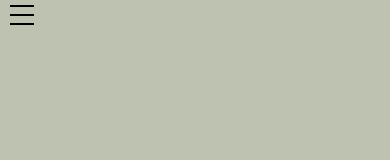
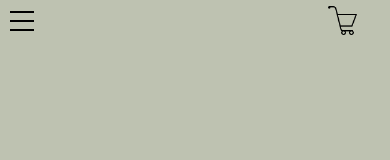
Before and after one commit to Emanuelsyngles/cosmeticos, a plain HTML site: page index.html in a window 390 px wide. Shown: the top 160 px of the page. Drawn offline with nearby package versions, Linux system fonts and the light colour scheme; a web font is replaced by a local one.

Commit message:
carrinho de compras

```diff
--- a/estilos/header.css
+++ b/estilos/header.css
@@ -86,6 +86,11 @@ header {
     #menustop {
         display: none;
     }
+    .carrinho {
+        position: relative;
+        top: 2px;
+        left: 290px;
+    }
 }
 
 @media (max-width:600px) {
--- a/index.html
+++ b/index.html
@@ -34,6 +34,7 @@
             <li><a href="#">Maquiagem</a></li>
             <li><a href="#">Outros produtos</a></li>
           </ul>
+          <img src="img/carrinho.png" alt="carrinho de compras" class="carrinho">
         </div>
       </header>
       <main>
```
